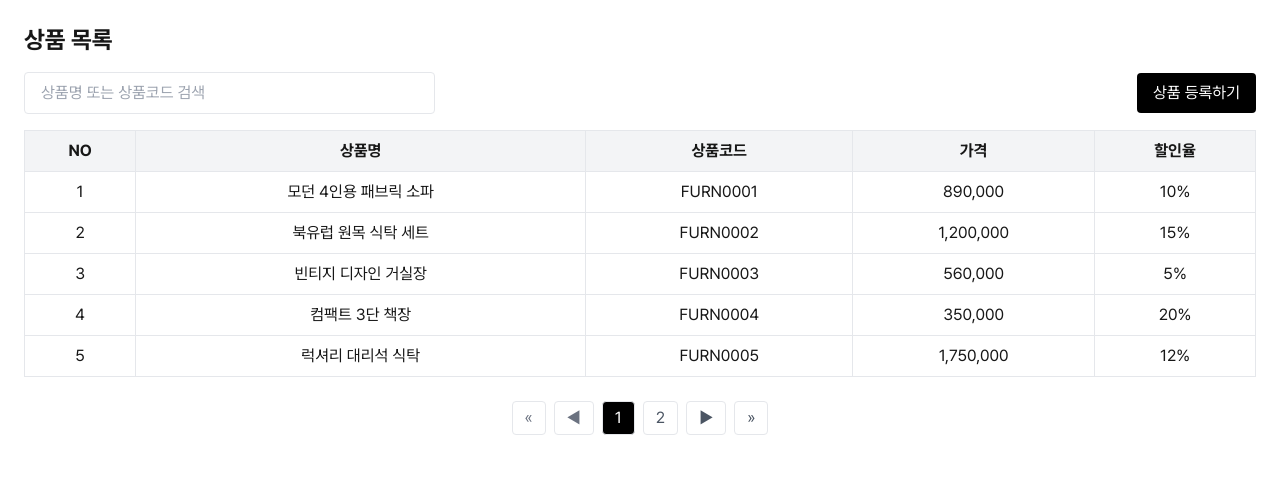
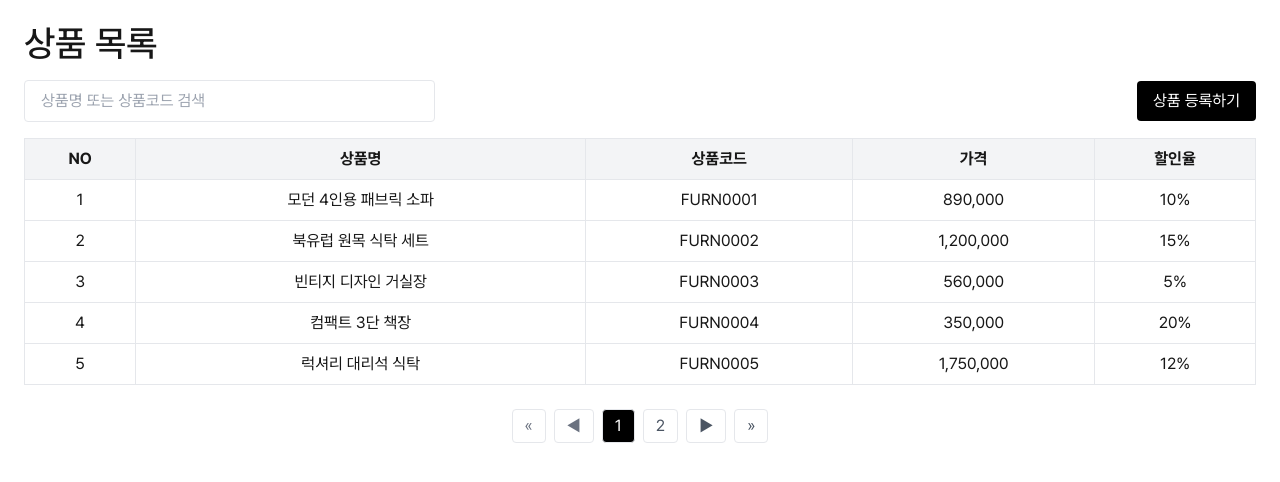
Before and after one commit to 2025Chaeum/chaeum-fe, a Next.js app in the folder chaeum/: page /admin/product in a window 1280 px wide. Shown: the top 482 px of the page. Built offline with nearby package versions, Linux system fonts and the light colour scheme.

Commit message:
[design] 관리자 상품 목록 페이지 디자인 수정(#7)

```diff
--- a/chaeum/src/app/admin/product/page.tsx
+++ b/chaeum/src/app/admin/product/page.tsx
@@ -18,7 +18,7 @@ export default function ProductPage() {
 
   return (
     <div className="p-6">
-      <h1 className="text-2xl font-bold mb-4">상품 목록</h1>
+      <h1 className="text-4xl font-medium mb-4">상품 목록</h1>
       <div className="flex justify-between items-center mb-4">
         <input
           type="text"
```
